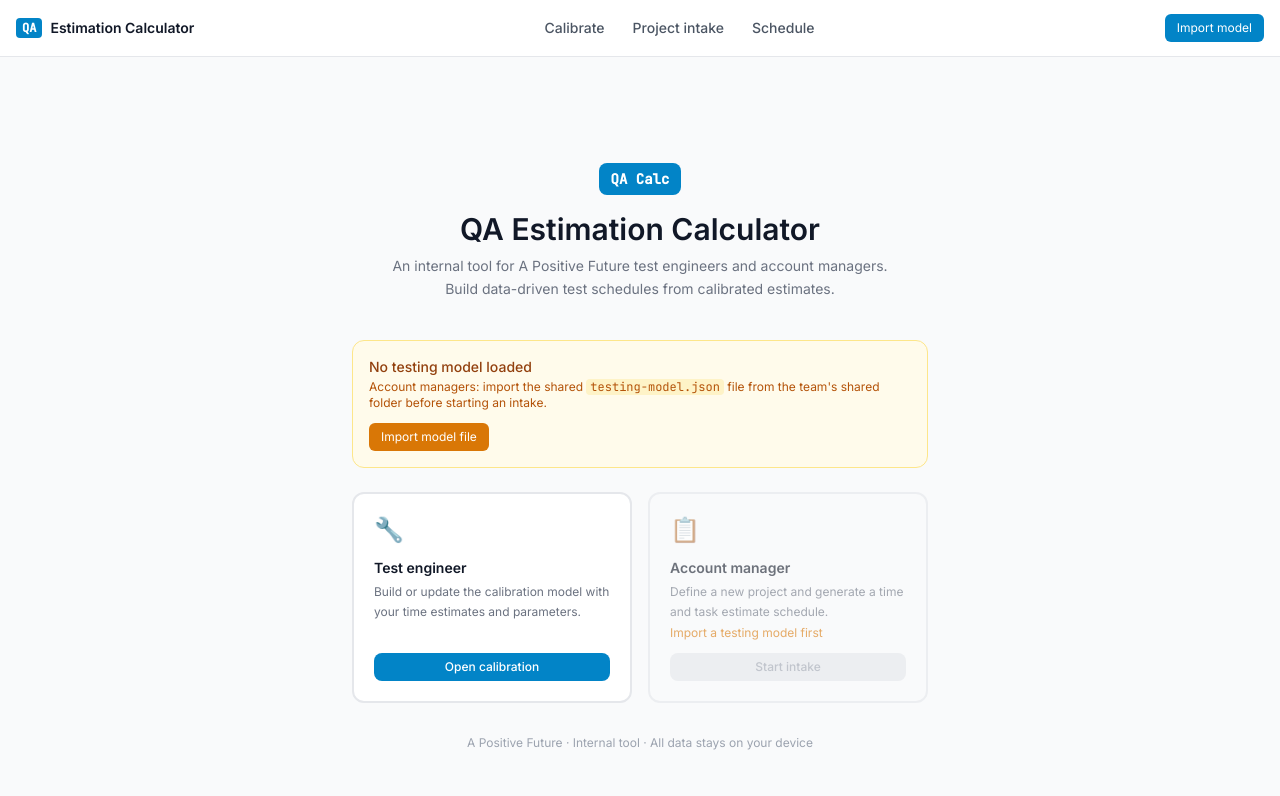
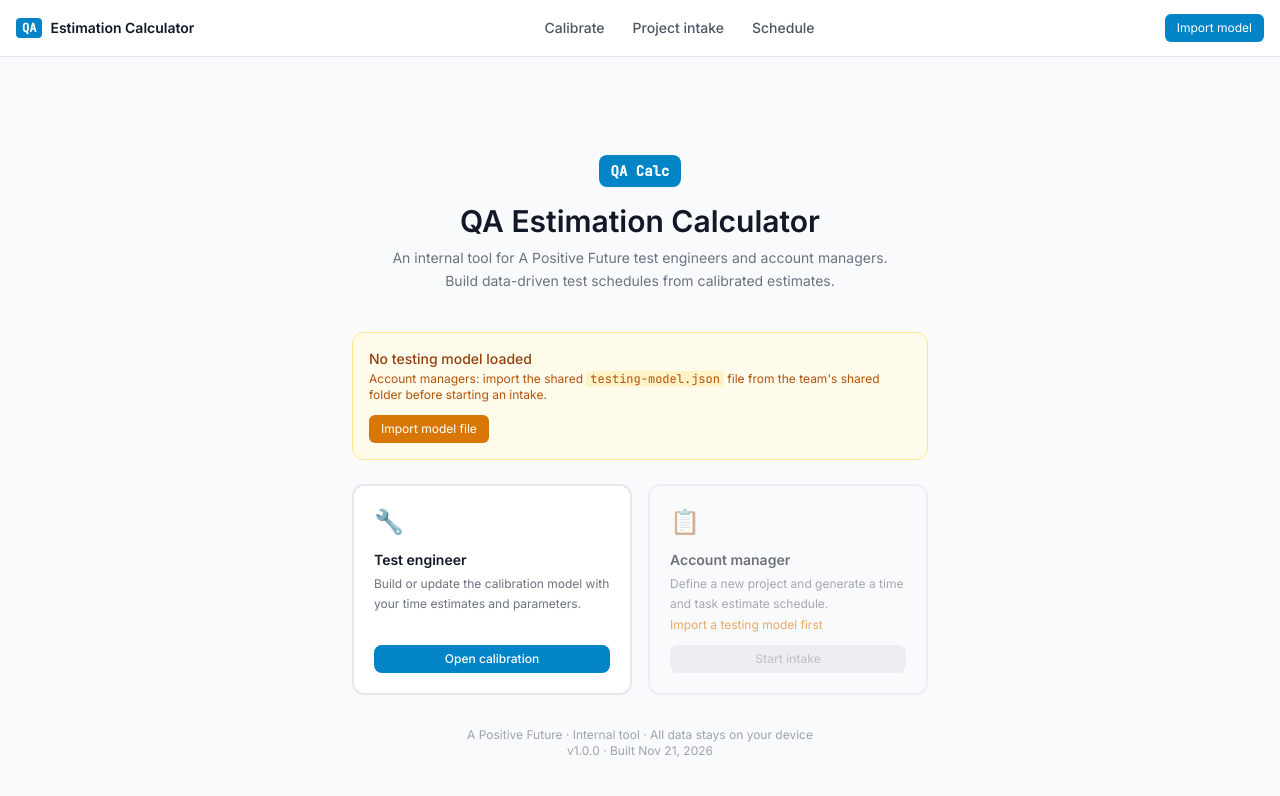
Before and after one commit to dasmagicspell/vibe, a React (Vite) app in the folder testing-calculator/: page / in a window 1280 px wide. Shown: the top 796 px of the page. Built offline with nearby package versions, Linux system fonts and the light colour scheme; the HTML template or start-up script is replaced by a standard one.

Commit message:
Visible app version and date

```diff
--- /dev/null
+++ b/testing-calculator/src/utils/appMeta.ts
@@ -0,0 +1,16 @@
+export function getAppVersion(): string {
+  return import.meta.env.VITE_APP_VERSION
+}
+
+/** Format an ISO build timestamp for display (e.g. "May 16, 2026"). */
+export function formatAppBuildDate(isoDate: string): string {
+  return new Date(isoDate).toLocaleDateString(undefined, {
+    year: 'numeric',
+    month: 'short',
+    day: 'numeric',
+  })
+}
+
+export function getAppBuildDate(): string {
+  return formatAppBuildDate(import.meta.env.VITE_APP_BUILD_DATE)
+}
--- a/testing-calculator/src/views/HomeView.tsx
+++ b/testing-calculator/src/views/HomeView.tsx
@@ -1,6 +1,7 @@
 import { useNavigate } from 'react-router-dom'
 import { useApp, useModel } from '@/context/AppContext'
 import { StorageService } from '@/services/StorageService'
+import { getAppBuildDate, getAppVersion } from '@/utils/appMeta'
 import type { AppRole } from '@/types'
 
 export function HomeView() {
@@ -103,6 +104,8 @@ export function HomeView() {
 
         <p className="text-center text-xs text-gray-400 mt-8">
           A Positive Future · Internal tool · All data stays on your device
+          <br />
+          v{getAppVersion()} · Built {getAppBuildDate()}
         </p>
       </div>
     </main>
--- a/testing-calculator/vite.config.ts
+++ b/testing-calculator/vite.config.ts
@@ -1,9 +1,18 @@
+import { readFileSync } from 'node:fs'
 import { defineConfig } from 'vite'
 import react from '@vitejs/plugin-react'
 import { viteSingleFile } from 'vite-plugin-singlefile'
 import { fileURLToPath, URL } from 'node:url'
 
+const pkg = JSON.parse(
+  readFileSync(new URL('./package.json', import.meta.url), 'utf-8'),
+) as { version: string }
+
 export default defineConfig({
+  define: {
+    'import.meta.env.VITE_APP_VERSION': JSON.stringify(pkg.version),
+    'import.meta.env.VITE_APP_BUILD_DATE': JSON.stringify(new Date().toISOString()),
+  },
   plugins: [
     react(),
     viteSingleFile(),
```
Also changed, not shown: testing-calculator/src/vite-env.d.ts (added, +10 -0 lines), 2 other files (tests, documents, lock files or other folders).
